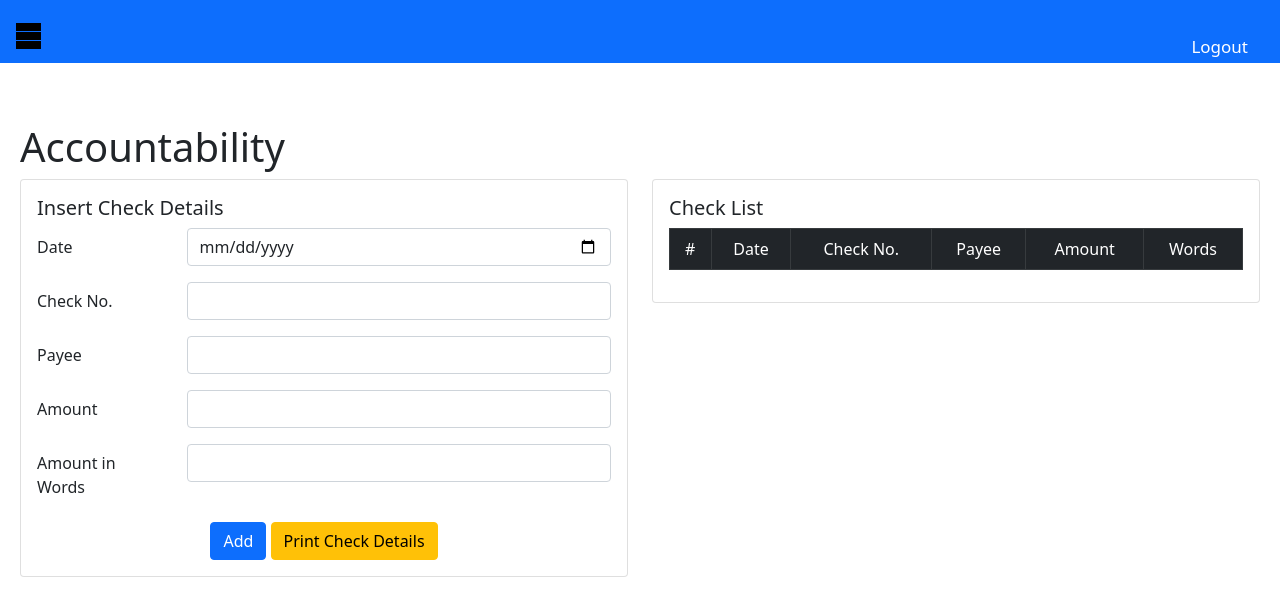
After one commit to joeygracesabusido/admin-apps-dgc, a FastAPI app: template apps/templates/inventory/phone_accountability.html in a window 1280 px wide. The commit adds this page. Shown: the top 616 px of the page. Run offline with FastAPI, Linux system fonts and the light colour scheme; the template is opened without the code that fills it, so the values that code supplies are empty; some libraries are stand-ins or nearby versions.

Commit message:
10.28.2024 4:03 PM

```diff
--- a/apps/main.py
+++ b/apps/main.py
@@ -25,6 +25,8 @@ from apps.routes.repair import api_repair
 from apps.routes.printing_check import api_check_printing
 
 from apps.routes.roles import api_roles
+
+from apps.routes.accountability import api_accountability
 
 from fastapi.staticfiles import StaticFiles
 
@@ -61,5 +63,7 @@ app.include_router(api_check_printing, tags=['Check Printing'])
 
 app.include_router(api_roles, tags=['Roles'])
 
+app.include_router(api_accountability, tags=['Accountability'])
+
 # Mount Strawberry's GraphQL app onto FastAPI
 app.mount("/mygraphql", graphql_app)
--- a/apps/templates/dashboard.html
+++ b/apps/templates/dashboard.html
@@ -77,7 +77,7 @@
             <a href="#" class="dropdown-toggle">Inventory</a>
             <ul class="dropdown-menu">
               <li><a href="/inventory-list/">Inventory List</a></li>
-
+              <li><a href="/api-accountability/">Accountability</a></li>
 
 
             </ul>
--- /dev/null
+++ b/apps/templates/inventory/phone_accountability.html
@@ -0,0 +1,161 @@
+{% extends 'dashboard.html' %} {% block content %}
+
+<meta charset="UTF-8">
+    <meta name="viewport" content="width=device-width, initial-scale=1.0">
+
+    <!-- jQuery -->
+    <script src="https://code.jquery.com/jquery-3.7.0.min.js"></script>
+
+    <!-- jQuery UI CSS -->
+    <link rel="stylesheet" href="https://code.jquery.com/ui/1.13.2/themes/base/jquery-ui.css">
+
+    <!-- jQuery UI JavaScript -->
+    <script src="https://code.jquery.com/ui/1.13.2/jquery-ui.min.js"></script>
+
+<!-- <script src="https://code.jquery.com/jquery-3.7.1.js" integrity="sha256-eKhayi8LEQwp4NKxN+CfCh+3qOVUtJn3QNZ0TciWLP4=" crossorigin="anonymous"></script> -->
+
+<link href="https://cdn.datatables.net/v/dt/jszip-3.10.1/dt-2.1.4/b-3.1.1/b-html5-3.1.1/datatables.min.css" rel="stylesheet">
+
+<script src="https://cdn.datatables.net/v/dt/jszip-3.10.1/dt-2.1.4/b-3.1.1/b-html5-3.1.1/datatables.min.js"></script>
+
+
+
+
+<!-- Other CSS and JS files -->
+<!-- <link rel="stylesheet" type="text/css" href="/static/style.css"> -->
+<link href="https://cdn.jsdelivr.net/npm/bootstrap@5.0.2/dist/css/bootstrap.min.css" rel="stylesheet" integrity="sha384-EVSTQN3/azprG1Anm3QDgpJLIm9Nao0Yz1ztcQTwFspd3yD65VohhpuuCOmLASjC" crossorigin="anonymous">
+<script src="https://cdn.jsdelivr.net/npm/@popperjs/core@2.9.2/dist/umd/popper.min.js" integrity="sha384-IQsoLXl5PILFhosVNubq5LC7Qb9DXgDA9i+tQ8Zj3iwWAwPtgFTxbJ8NT4GN1R8p" crossorigin="anonymous"></script>
+<script src="https://cdn.jsdelivr.net/npm/bootstrap@5.0.2/dist/js/bootstrap.min.js" integrity="sha384-cVKIPhGWiC2Al4u+LWgxfKTRIcfu0JTxR+EQDz/bgldoEyl4H0zUF0QKbrJ0EcQF" crossorigin="anonymous"></script>
+
+
+
+
+
+
+<div id="main" class="main">
+  <div class="pagetitle">
+    <h1>Accountability</h1>
+    <!-- <nav>
+        <ol class="breadcrumb">
+          <li class="breadcrumb-item"><a >Home</a></li>
+          <li class="breadcrumb-item active">Dashboard</li>
+        </ol>
+      </nav> -->
+  </div>
+  <!-- End Page Title -->
+
+  <section class="section">
+    <div class="row">
+      <div class="col-lg-6">
+        <div class="card">
+          <div class="card-body">
+            <h5 class="card-title">Insert Check Details</h5>
+
+            <!-- General Form Elements -->
+            <form id="myForm">
+              <div class="row mb-3">
+                <label for="inputText" class="col-sm-3 col-form-label"
+                  >Date</label
+                >
+                <div class="col-sm-9">
+                  <input
+                    id="trans_date"
+                    type="date"
+                    class="form-control"
+                    value=""
+                  />
+                </div>
+              </div>
+
+              <div class="row mb-3">
+                <label for="inputText" class="col-sm-3 col-form-label"
+                  >Check No.</label
+                >
+                <div class="col-sm-9">
+                  <input id="check_no" type="number" class="form-control" value="" />
+                </div>
+              </div>
+
+              <div class="row mb-3">
+                <label for="inputText" class="col-sm-3 col-form-label"
+                  >Payee</label
+                >
+                <div class="col-sm-9">
+                  <input
+                    id="payee"
+                    type="text"
+                    class="form-control"
+                    value=""
+                  />
+                </div>
+              </div>
+
+
+
+              <div class="row mb-3">
+                <label for="inputText" class="col-sm-3 col-form-label"
+                  >Amount</label
+                >
+                <div class="col-sm-9">
+                  <input id="amount" type="number" class="form-control" value="" />
+                </div>
+              </div>
+              <div class="row mb-3">
+                <label for="inputText" class="col-sm-3 col-form-label"
+                  >Amount in Words</label
+                >
+                <div class="col-sm-9">
+                  <input id="amount_in_words" type="text" class="form-control" value="" />
+                </div>
+              </div>
+
+
+              <div class="text-center">
+                <button id="btn_save_check_printing" type="button" class="btn btn-primary">Add</button>
+                <button id="btn_print_check" class="btn btn-warning">Print Check Details</button>
+              </div>
+            </form>
+            <!-- End General Form Elements -->
+          </div>
+        </div>
+      </div>
+      <div class="col-lg-6">
+        <div class="card">
+          <div class="card-body">
+            <h5 class="card-title">Check List</h5>
+
+            <!-- General Form Elements -->
+            <table
+              id="table_check_printer"
+              class="table table-bordered"
+              style="text-align: center"
+            >
+              <thead class="table-dark">
+                <tr>
+                  <td>#</td>
+                  <td>Date</td>
+                  <td>Check No.</td>
+                  <td>Payee</td>
+                  <td>Amount</td>
+                  <td>Words</td>
+                </tr>
+              </thead>
+              <tbody id="table_check_printer_list"></tbody>
+            </table>
+          </div>
+        </div>
+      </div>
+    </div>
+  </section>
+
+
+
+
+  <script src="/static/check_printing/checkPrinting.js"></script>
+
+
+</div>
+
+<!-- End #main -->
+
+{% endblock %}
```
Also changed, not shown: apps/routes/accountability.py (added, +160 -0 lines), docker-compose.yml (+4 -4 lines).
